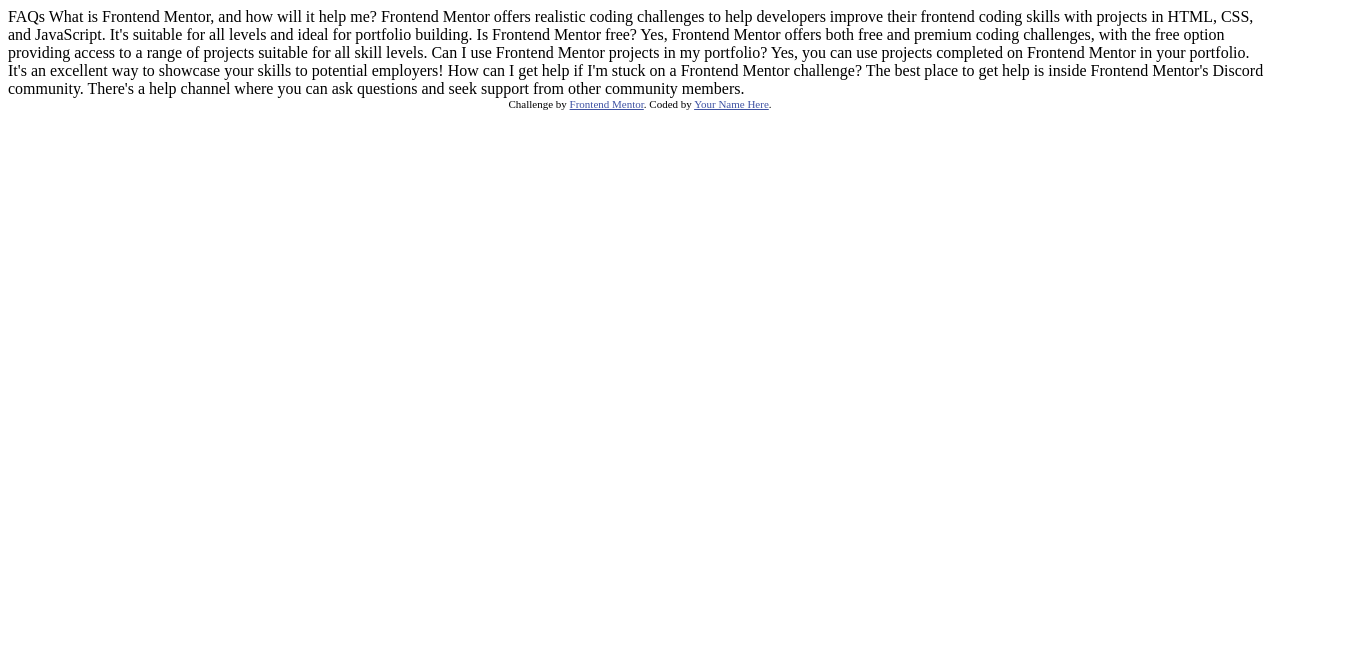
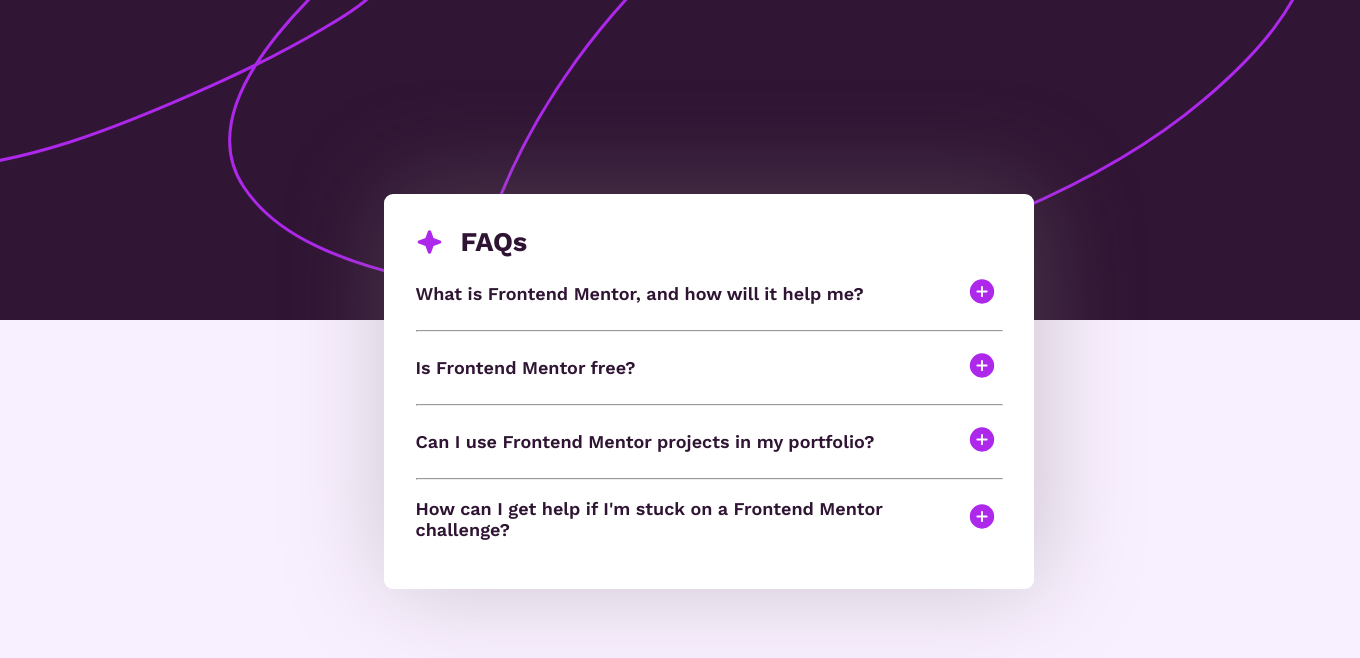
Before and after one commit to hruday-dev/FAQ-accordion, a plain HTML site: page index.html in a window 1280 px wide. Shown: the whole page, 1360 px wide, since content can reach past the window. Drawn offline with nearby package versions, Linux system fonts and the light colour scheme.

Commit message:
updated FAQ accordion functionality and its styling

```diff
--- /dev/null
+++ b/app.js
@@ -0,0 +1,18 @@
+const buttons = document.querySelectorAll('button');
+
+for(let btn of buttons){
+    btn.addEventListener('click',(e)=>{
+        e.preventDefault();
+        const isClicked = btn.classList.contains('clicked');
+        buttons.forEach((rmbtn)=>rmbtn.classList.remove('clicked'));
+        if(!isClicked){
+            btn.classList.add('clicked')
+        }
+        const answer = btn.parentElement.nextElementSibling;
+            document.querySelectorAll('.answer').forEach(ans => ans.style.display = 'none');
+
+        if (!isClicked) {
+          answer.style.display = 'block';
+        }
+    })
+}
--- a/index.html
+++ b/index.html
@@ -7,42 +7,65 @@
   <link rel="icon" type="image/png" sizes="32x32" href="./assets/images/favicon-32x32.png">
 
   <title>Frontend Mentor | FAQ accordion</title>
-
   <!-- Feel free to remove these styles or customise in your own stylesheet 👍 -->
-  <style>
-    .attribution { font-size: 11px; text-align: center; }
-    .attribution a { color: hsl(228, 45%, 44%); }
-  </style>
+  <link rel="stylesheet" href="./style.css">
 </head>
 <body>
-
-  FAQs
-
-  What is Frontend Mentor, and how will it help me?
-
+  <main>
+    <div class="main-image">
+      <img src="./assets/images/background-pattern-mobile.svg" alt="background-pattern-mobile">
+    </div>
+    <section>
+      <div class="heading">
+        <img src="./assets/images/icon-star.svg" alt="icon-star">
+        <h1>FAQs</h1>
+      </div>
+      <div id="first">
+        <div class="question">
+          <p>What is Frontend Mentor, and how will it help me?</p>
+          <button value="1"></button>
+        </div>
+        <p class="answer">
           Frontend Mentor offers realistic coding challenges to help developers improve their
           frontend coding skills with projects in HTML, CSS, and JavaScript. It's suitable for
           all levels and ideal for portfolio building.
-
-  Is Frontend Mentor free?
-
+        </p>
+        <hr>
+      </div>
+      <div id="second">
+        <div class="question">
+          <p>Is Frontend Mentor free?</p>
+          <button></button>
+        </div>
+        <p class="answer">
           Yes, Frontend Mentor offers both free and premium coding challenges, with the free
           option providing access to a range of projects suitable for all skill levels.
-
-  Can I use Frontend Mentor projects in my portfolio?
-
+        </p>
+        <hr>
+      </div>
+      <div id="third">
+        <div class="question">
+          <p>Can I use Frontend Mentor projects in my portfolio?</p>
+          <button></button>
+        </div>
+        <p class="answer">
           Yes, you can use projects completed on Frontend Mentor in your portfolio. It's an excellent
           way to showcase your skills to potential employers!
-
-  How can I get help if I'm stuck on a Frontend Mentor challenge?
-
+        </p>
+        <hr>
+      </div>
+      <div id="fourth">
+        <div class="question">
+          <p>How can I get help if I'm stuck on a Frontend Mentor challenge?</p>
+          <button></button>
+        </div>
+        <p class="answer">
           The best place to get help is inside Frontend Mentor's Discord community. There's a help
           channel where you can ask questions and seek support from other community members.
-
-
-  <div class="attribution">
-    Challenge by <a href="https://www.frontendmentor.io?ref=challenge" target="_blank">Frontend Mentor</a>.
-    Coded by <a href="#">Your Name Here</a>.
+        </p>
       </div>
+    </section>
+  </main>
+  <script src="./app.js"></script>
 </body>
 </html>
--- /dev/null
+++ b/style.css
@@ -0,0 +1,98 @@
+@import url('https://fonts.googleapis.com/css2?family=Work+Sans:wght@100..900&display=swap');
+:root{
+--Purple100: hsl(275, 100%, 97%);
+--Purple600: hsl(292, 16%, 49%);
+--Purple950: hsl(292, 42%, 14%);
+}
+*{
+    margin: 0;
+    padding: 0;
+    box-sizing: border-box;
+    font-family: 'Work Sans', sans-serif;
+}
+html{
+    font-size: 16px;
+}
+body{
+    background-color: var(--Purple100);
+}
+main{
+    display: flex;
+    justify-content: center;
+    align-items: center;
+    position: relative;
+    margin-bottom: 150%;
+}
+section{
+    background-color: white;
+    width: 90%;
+    position: absolute;
+    top: 60%;
+    display: flex;
+    flex-direction: column;
+    gap: 1rem;
+    padding: 1.2rem;
+    color: var(--Purple950);
+    border-radius: 0.5rem;
+    box-shadow: 5px -5px 100px rgba(127, 116, 116, 0.377);
+}
+.main-image > img{
+    content: url('./assets/images/background-pattern-mobile.svg');
+}
+.heading{
+    display: flex;
+    gap: 1rem;
+}
+h1{
+    font-weight: 700;
+}
+.heading > img{
+    width: 1.5rem;
+}
+.question{
+    font-weight: 600;
+    display: flex;
+    justify-content: space-between;
+    align-items: center;
+    gap: 2rem;
+    margin-bottom: 1rem;
+}
+button{
+    background-image: url('./assets/images/icon-plus.svg');
+    background-color: transparent;
+    background-repeat: no-repeat;
+    border: none;
+    padding: 1rem;
+}
+.answer{
+    display: none;
+    padding-right: 1rem;
+    margin-bottom: 1rem;
+    color: var(--Purple600);
+}
+button.clicked{
+    background-image: url('./assets/images/icon-minus.svg');
+}
+@media screen and (min-width:432px){
+    .main-image > img{
+        content: url('./assets/images/background-pattern-desktop.svg');
+    }
+    main{
+        margin-bottom: 62%;
+    }
+    section{
+        width: 500px;
+        left: 40%;
+    }
+}
+@media  screen and (min-width:800px) {
+    html{
+        font-size: 18px;
+    }
+    section{
+        width: 650px;
+        left: 30%;
+        padding: 1.75rem;
+    }
+
+}
```
Lines whose indentation alone changed are shown as unchanged.
